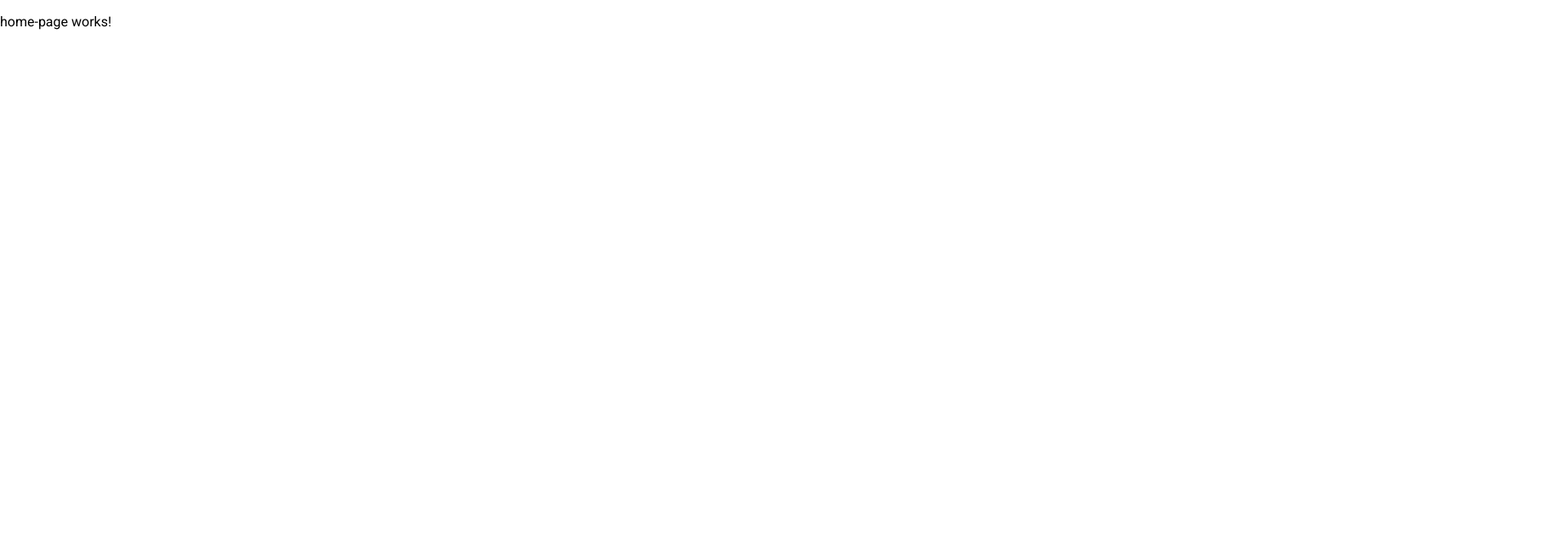
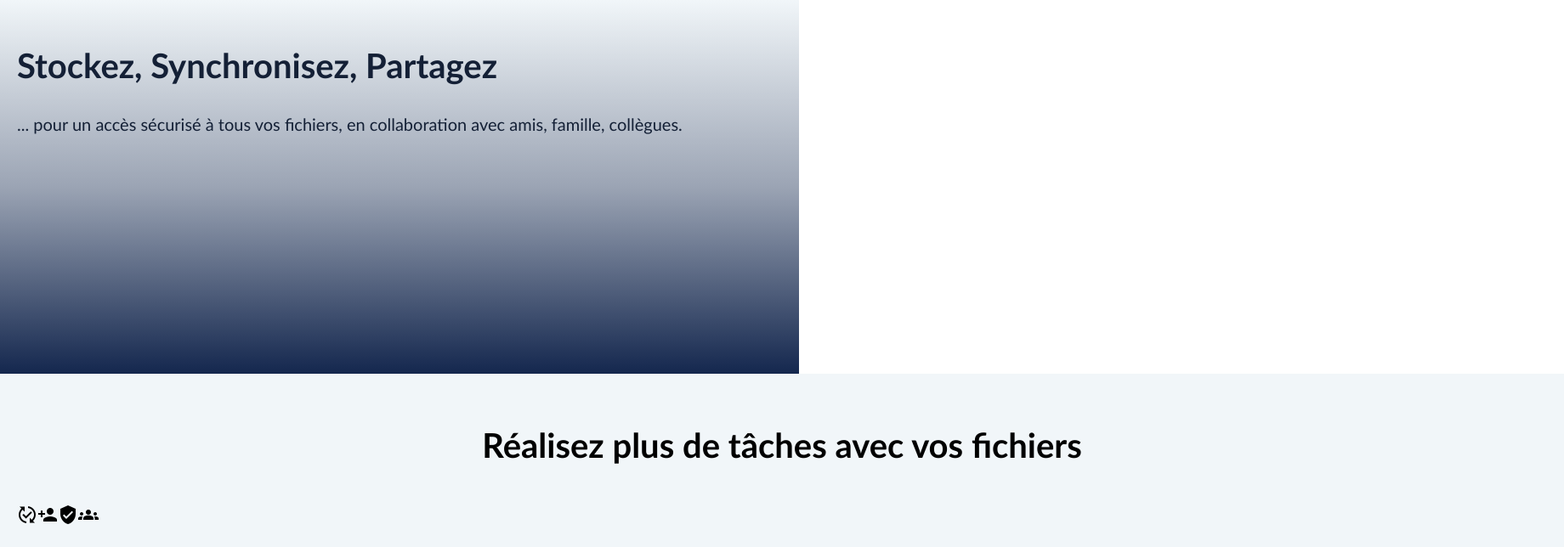
Before and after one commit to Khib0o/PWEB3TC-front, an Angular app in the folder PWEB/: page / in a window 1280 px wide. Shown: the part 100-744 px from the top of the page at 85% size, 1840 px wide, since content can reach past the window. Built offline with nearby package versions, Linux system fonts and the light colour scheme.

Commit message:
homepage

```diff
--- a/PWEB/src/app/header/header.component.html
+++ b/PWEB/src/app/header/header.component.html
@@ -1,5 +1,5 @@
 <div class="grid-component">
-    <img routerLink="" class="logo" src="/assets/logoDropBox.png">
+    <img routerLink="" class="logo" src="/assets/logo.png">
     <button mat-button class="functionality" routerLink="/functionality">Functionality</button>
     <button mat-button class="helps" routerLink="/help">Help</button>
     <button mat-button class="contact" routerLink="/contact">Contact</button>
--- a/PWEB/src/app/home-page/home-page.component.css
+++ b/PWEB/src/app/home-page/home-page.component.css
@@ -0,0 +1,35 @@
+.explications {
+    border: 2px #14274e;
+    background-color: #f1f6f9;
+    padding: 20px;
+    margin: 0px;
+    width: 900px;
+    height: 400px;
+    background-image: linear-gradient(180deg, #f1f6f9, #9ba4b4 50%, #14274e);
+    font-family: 'Trebuchet MS', sans-serif;
+    color: #142036;
+}
+
+h2 {
+    font-size: 40px;
+    text-transform: capitalize;
+}
+
+p {
+    font-size: 20px;
+}
+
+.realisations {
+    background-color: #f1f6f9;
+    padding: 20px;
+    margin: 0px;
+    width: 1800px;
+    height: 400px;
+    font-family: 'Trebuchet MS', sans-serif;
+    font-size: 30px;
+}
+
+h3 {
+    font-size: 40px;
+    text-align: center;
+}
--- a/PWEB/src/app/home-page/home-page.component.html
+++ b/PWEB/src/app/home-page/home-page.component.html
@@ -1 +1,12 @@
-<p>home-page works!</p>
+<div class="explications">
+    <h2>Stockez, synchronisez, partagez</h2>
+    <p>... pour un accès sécurisé à tous vos fichiers, en collaboration avec amis, famille, collègues.</p>
+</div>
+
+<div class="realisations">
+    <h3>Réalisez plus de tâches avec vos fichiers</h3>
+    <span class="material-icons">published_with_changes</span>
+    <span class="material-icons">person_add</span>
+    <span class="material-icons">verified_user</span>
+    <span class="material-icons">groups</span>
+</div>
```
Also changed, not shown: PWEB/src/assets/logo.png (added).
